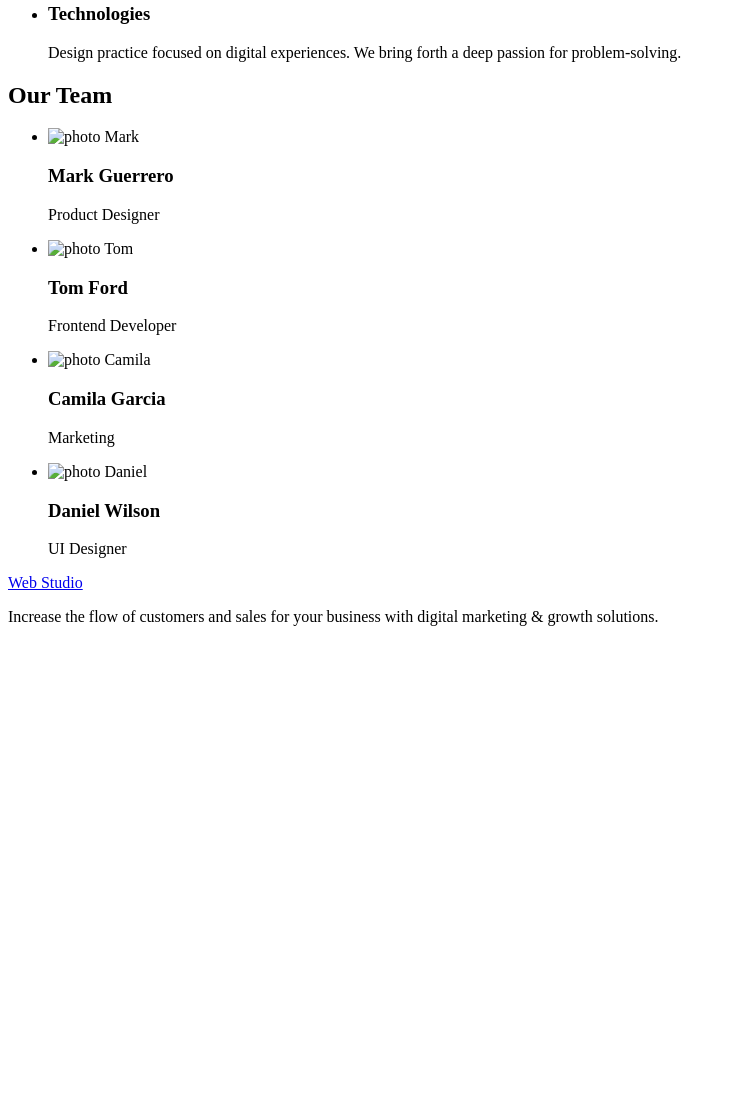
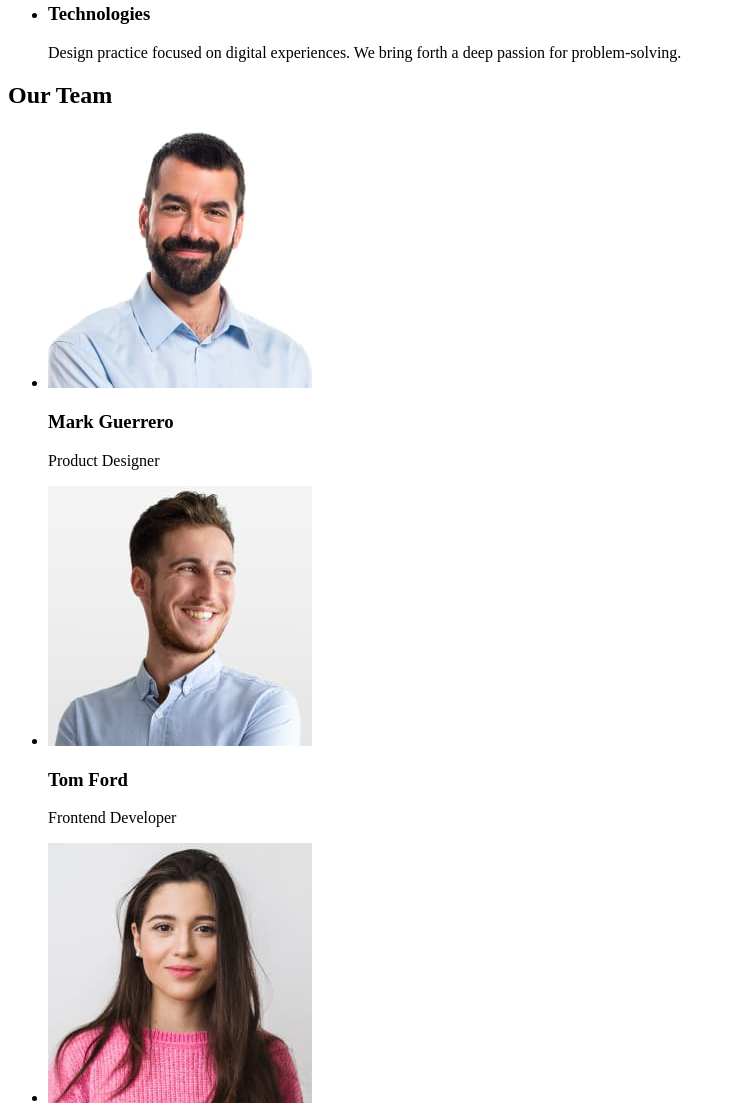
Before and after one commit to Olexandr-L45D/goit-markup-hw-01, a plain HTML site: page index.html in a window 1280 px wide. Shown: the part 532-1638 px from the top of the page, without its empty margins (0-736 px from the left). Before the commit the page ends 1174 px from the top, so only its background shows below. Drawn offline with Linux system fonts and the light colour scheme.

Commit message:
прописав шлях до зображення з нової папки

```diff
--- a/index.html
+++ b/index.html
@@ -75,22 +75,22 @@
             <h2>Our Team</h2>
                 <ul>
                     <li>
-                        <img src="./img/taste-img-1.jpg" alt="photo Mark" width="264" height="260">
+                        <img src="./imeges/taste-img-1.jpg" alt="photo Mark" width="264" height="260">
                         <h3>Mark Guerrero</h3>
                         <p>Product Designer</p>
                     </li>
                     <li>
-                        <img src="./img/taste-img-2.jpg" alt="photo Tom" width="264" height="260">
+                        <img src="./imeges/taste-img-2.jpg" alt="photo Tom" width="264" height="260">
                         <h3>Tom Ford</h3>
                         <p>Frontend Developer</p>
                     </li>
                     <li>
-                        <img src="./img/taste-img-3.jpg" alt="photo Camila " width="264" height="260">
+                        <img src="./imeges/taste-img-3.jpg" alt="photo Camila " width="264" height="260">
                         <h3>Camila Garcia</h3>
                         <p>Marketing</p>
                     </li>
                     <li>
-                        <img src="./img/taste-img-4.jpg" alt="photo Daniel" width="264" height="260">
+                        <img src="./imeges/taste-img-4.jpg" alt="photo Daniel" width="264" height="260">
                         <h3>Daniel Wilson</h3>
                         <p>UI Designer</p>
                     </li>
```
Also changed, not shown: imeges/taste-img-1.jpg (added), imeges/taste-img-2.jpg (added), imeges/taste-img-3.jpg (added), imeges/taste-img-4.jpg (added).
